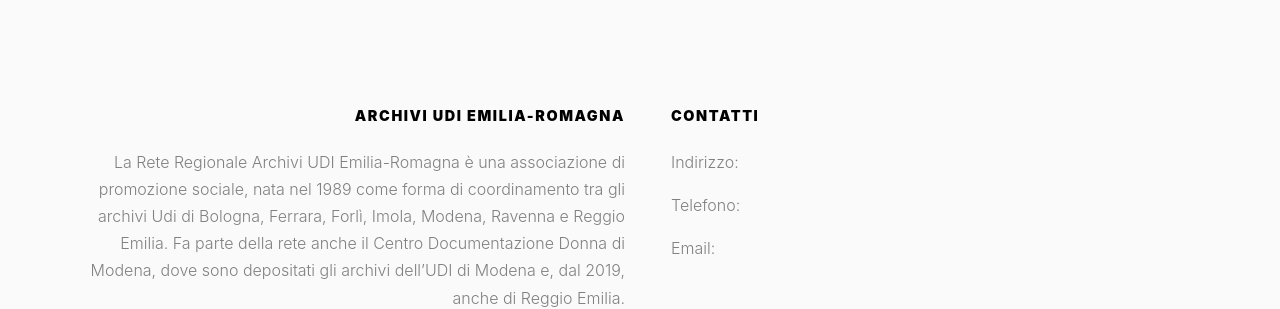
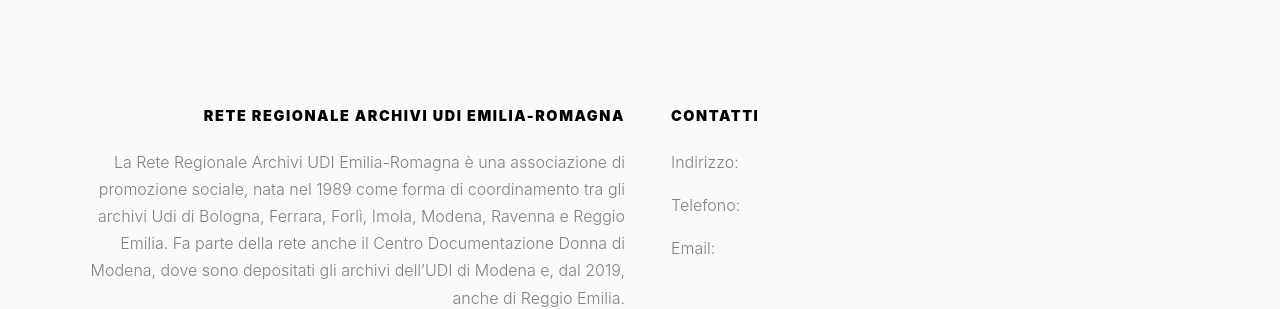
Before and after one commit to studioitc/udier.github.io, a Jekyll site: the page built from archivio-digitale.md, in a window 1280 px wide. Shown: the part 555-864 px from the top of the page. Built offline with Jekyll 4.4.1, drawn with Linux system fonts in a browser that asks for light colours; some web fonts are replaced.

Commit message:
Aggiornato il nomde del sito

```diff
--- a/_config.yml
+++ b/_config.yml
@@ -1,4 +1,4 @@
-title: Archivi UDI Emilia-Romagna
+title: Rete regionale Archivi UDI Emilia-Romagna
 description: >
   La Rete Regionale Archivi UDI Emilia-Romagna è una associazione di promozione sociale, nata nel 1989 come forma di coordinamento tra gli archivi Udi di Bologna, Ferrara, Forlì, Imola, Modena, Ravenna e Reggio Emilia. Fa parte della rete anche il Centro Documentazione Donna di Modena, dove sono depositati gli archivi dell’UDI di Modena e, dal 2019, anche di Reggio Emilia.
 logo: logo-rete-archivi-udi.jpg
--- a/index.html
+++ b/index.html
@@ -10,8 +10,8 @@
 <div class="intro-section" id="home-section">
   <div class="container">
     <div class="row align-items-center">
-      <div class="col-lg-4 mr-auto">
-        <h1>Archivi UDI Emilia-Romagna.</h1>
+      <div class="col-lg-5 mr-auto">
+        <h1>Rete regionale Archivi UDI Emilia-Romagna</h1>
         <p class="mb-5">
           {{ site.description }}
         </p>
```
